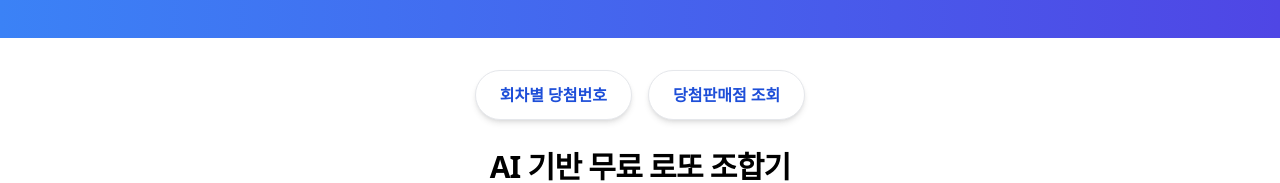
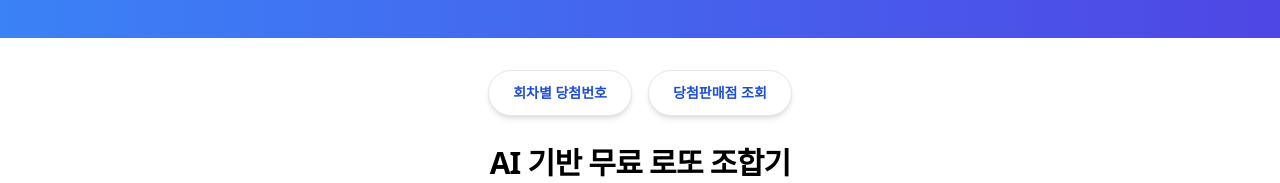
Before and after one commit to mysmartdeal/mysmartdeal, a Next.js app: page /lotto in a window 1280 px wide. Shown: the part 288-471 px from the top of the page. Built offline with nearby package versions, Linux system fonts and the light colour scheme.

Commit message:
Update lotto.js

```diff
--- a/pages/lotto.js
+++ b/pages/lotto.js
@@ -125,12 +125,12 @@ export default function LottoPage() {
   <div className="container mx-auto pt-8 pb-16 px-4 text-center">
 
     {/* ✅ 버튼 박스 */}
-    <div className="flex flex-col sm:flex-row justify-center gap-3 sm:gap-4 mb-6">
+    <div className="flex flex-row justify-center items-center gap-3 sm:gap-4 mb-6 text-center">
   <a
     href="https://www.dhlottery.co.kr/gameResult.do?method=byWin"
     target="_blank"
     rel="noopener noreferrer"
-    className="w-[120px] sm:w-auto bg-white text-blue-700 font-semibold rounded-full text-xs sm:text-base px-4 sm:px-6 py-2 sm:py-3 shadow-md border hover:shadow-lg transition text-center"
+    className="bg-white text-blue-700 font-semibold rounded-full text-sm px-4 py-2 sm:px-6 sm:py-3 shadow-md border hover:shadow-lg transition"
   >
     회차별 당첨번호
   </a>
@@ -138,7 +138,7 @@ export default function LottoPage() {
     href="https://www.dhlottery.co.kr/store.do?method=topStore&pageGubun=L645"
     target="_blank"
     rel="noopener noreferrer"
-    className="w-[120px] sm:w-auto bg-white text-blue-700 font-semibold rounded-full text-xs sm:text-base px-4 sm:px-6 py-2 sm:py-3 shadow-md border hover:shadow-lg transition text-center"
+    className="bg-white text-blue-700 font-semibold rounded-full text-sm px-4 py-2 sm:px-6 sm:py-3 shadow-md border hover:shadow-lg transition"
   >
     당첨판매점 조회
   </a>
```
